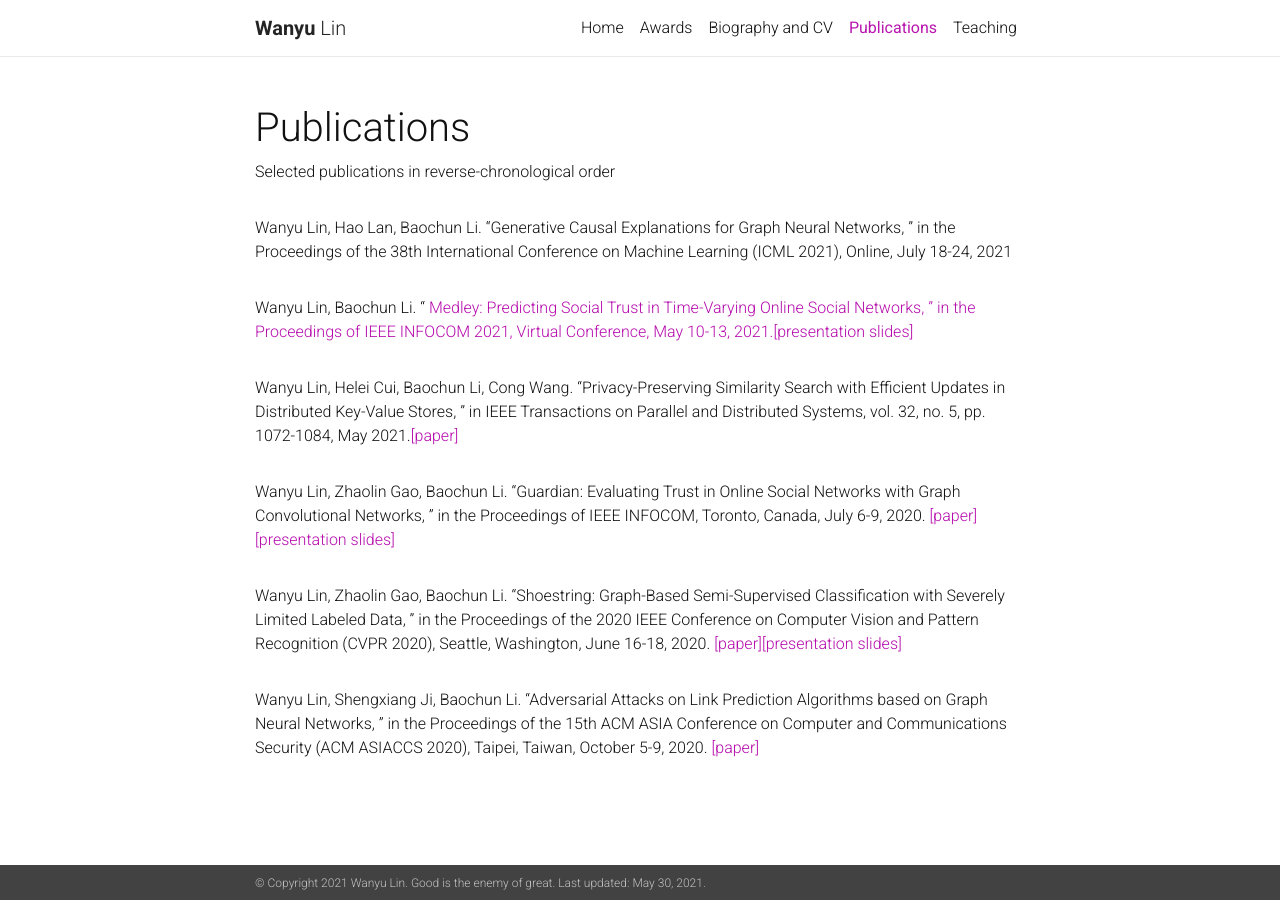
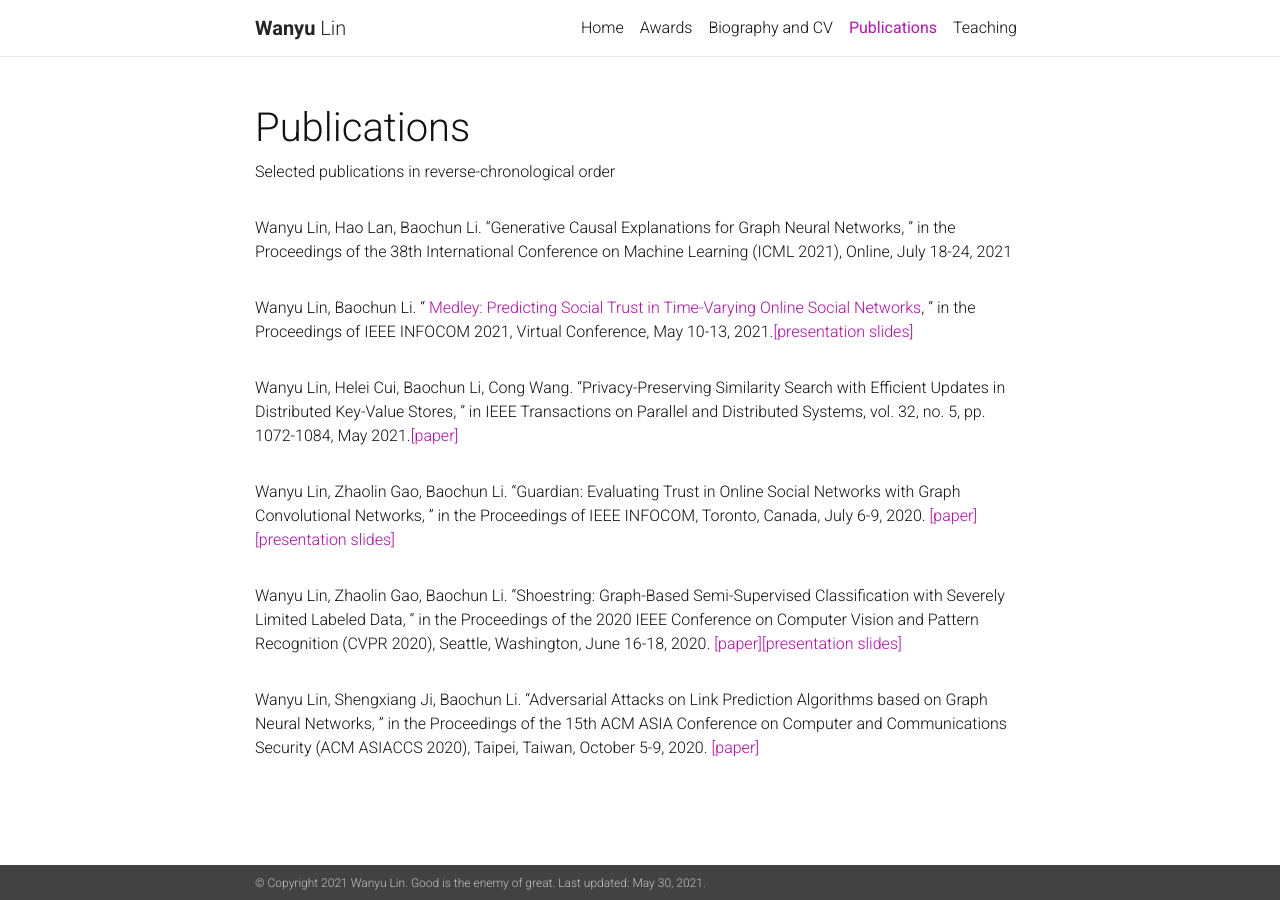
Before and after one commit to wanyu-lin/wanyu-lin.github.io, a Jekyll site: the page built from _pages/publications.md, in a window 1280 px wide. Built offline with Jekyll 4.4.1, drawn with Linux system fonts in a browser that asks for light colours; nearby versions of some CDN libraries; a style sheet for code colours, icons or effects is not loaded.

Commit message:
Update publications.md

```diff
--- a/_pages/publications.md
+++ b/_pages/publications.md
@@ -12,7 +12,7 @@
 
 <!-- Medley -->
 <div class="publications">
-<p style="width:100%">Wanyu Lin, Baochun Li. &#8220;<a href="../assets/publications/wlin-infocom21.pdf"> Medley: Predicting Social Trust in Time-Varying Online Social Networks, &#8221; in the Proceedings of IEEE INFOCOM 2021, Virtual Conference, May 10-13, 2021.</a><a href="../assets/publications/wanyu-infocom21-slides.pdf">[presentation slides]</a></p>
+<p style="width:100%">Wanyu Lin, Baochun Li. &#8220;<a href="../assets/publications/wlin-infocom21.pdf"> Medley: Predicting Social Trust in Time-Varying Online Social Networks</a>, &#8221; in the Proceedings of IEEE INFOCOM 2021, Virtual Conference, May 10-13, 2021.<a href="../assets/publications/wanyu-infocom21-slides.pdf">[presentation slides]</a></p>
 
 <!-- TPDS -->
 <div class="publications">
```
